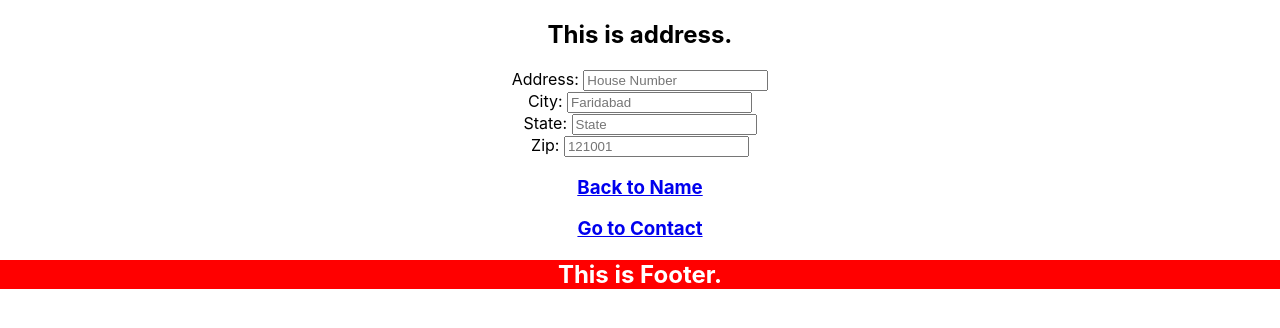
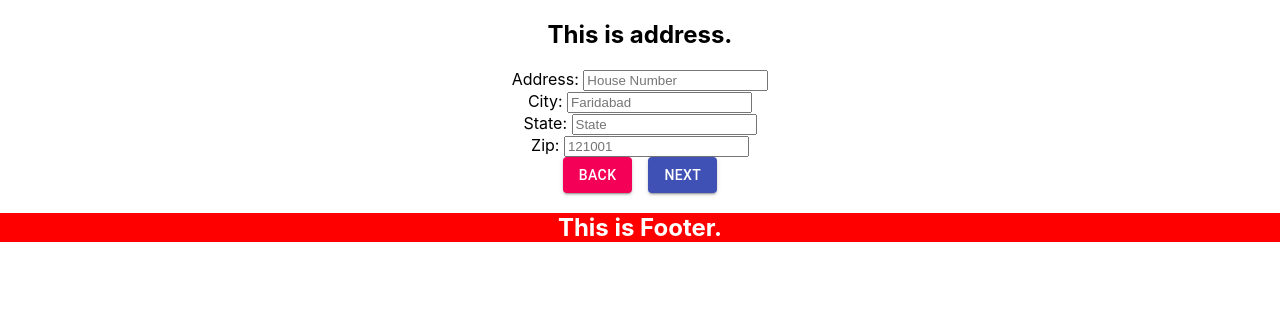
Before and after one commit to ManishS6/MultiPageForm, a React (Create React App) app: page /address in a window 1280 px wide. Shown: the top 328 px of the page. Built offline with nearby package versions, Linux system fonts and the light colour scheme.

Commit message:
material UI and live updates

```diff
--- a/package.json
+++ b/package.json
@@ -3,6 +3,8 @@
   "version": "0.1.0",
   "private": true,
   "dependencies": {
+    "@material-ui/core": "^4.12.3",
+    "@material-ui/icons": "^4.11.2",
     "@testing-library/jest-dom": "^5.16.1",
     "@testing-library/react": "^12.1.2",
     "@testing-library/user-event": "^13.5.0",
--- a/src/Components/Address.jsx
+++ b/src/Components/Address.jsx
@@ -2,6 +2,8 @@ import {Link} from 'react-router-dom';
 import { useState } from 'react';
 import { useContext } from 'react';
 import { FormContext } from './FormContext';
+import Button from "@material-ui/core/Button";
+// import TextField from "@material-ui/core/TextField";
 export default function Address(){
     const [form,setForm] = useContext(FormContext)
     const [address, setAddress] = useState('');
@@ -43,15 +45,36 @@ export default function Address(){
     return(
         <div>
             <h2>This is address.</h2>
+                {/* <TextField
+                    label="Address"
+                    name="address"
+                    value={address}
+                    onChange={updateAddress}
+                    onSelect={updateAddress}
+                    margin="normal"
+                    variant="outlined"
+                    autoComplete="off"
+                /> */}
                 Address: <input type="text" value={address} onSelect={updateAddress} onChange={updateAddress} placeholder='House Number'/> <br />
                 City: <input type="text" value={city} onSelect={updateCity} onChange={updateCity} placeholder='Faridabad'/> <br />
                 State: <input type="text" value={state} onSelect={updateState} onChange={updateState} placeholder='State'/> <br />
                 Zip: <input type="text" value={zip} onSelect={updateZip} onChange={updateZip} placeholder='121001'/> <br />
             <Link to='/'>
-                <h3>Back to Name</h3>
+                <Button
+                    color="secondary"
+                    variant="contained"
+                    style={{ marginRight: "1rem" }}
+                >
+                Back
+                </Button>
             </Link>
             <Link to='/contact'>
-                <h3>Go to Contact</h3>
+                <Button
+                color="primary"
+                variant="contained"
+                >
+                Next
+                </Button>
             </Link>
         </div>
     )
--- a/src/Components/Contact.jsx
+++ b/src/Components/Contact.jsx
@@ -2,6 +2,8 @@ import {Link} from 'react-router-dom';
 import { useState } from 'react';
 import { useContext } from 'react';
 import { FormContext } from './FormContext';
+import Button from "@material-ui/core/Button";
+
 export default function Contact(){
     const [form, setForm] = useContext(FormContext)
     const [phone, setPhone] = useState('');
@@ -28,10 +30,23 @@ export default function Contact(){
                 Phone: <input type="text" value={phone} onSelect={updatePhone} onChange={updatePhone} placeholder='+19876543211'/> <br />
                 Email: <input type="text" value={email} onSelect={updateEmail} onChange={updateEmail} placeholder='elon@musk.com'/> <br />
             <Link to='/address'>
-                <h3>Back to Address</h3>
+                {/* <h3>Back to Address</h3> */}
+                <Button
+                    color="secondary"
+                    variant="contained"
+                    style={{ marginRight: "1rem" }}
+                >
+                Back
+                </Button>
             </Link>
             <Link to='/review'>
-                <h3>Go to Review</h3>
+                {/* <h3>Go to Review</h3> */}
+                <Button
+                color="primary"
+                variant="contained"
+                >
+                Next
+                </Button>
             </Link>
         </div>
     )
--- a/src/Components/Name.jsx
+++ b/src/Components/Name.jsx
@@ -2,6 +2,7 @@ import {Link} from 'react-router-dom';
 import { useState } from 'react';
 import { useContext } from 'react';
 import { FormContext } from './FormContext';
+import Button from "@material-ui/core/Button";
 
 export default function Name(){
     const [form, setForm] = useContext(FormContext)
@@ -31,7 +32,13 @@ export default function Name(){
                 First Name: <input type="text" value={firstName} onSelect={updateFN} onChange={updateFN} placeholder='Elon'/> <br />
                 Last Name: <input type="text" value={lastName} onSelect={updateLN} onChange={updateLN} placeholder='Musk'/> <br />
             <Link to='/address'>
-                <h3>Go to Address</h3>
+                {/* <h3>Go to Address</h3> */}
+                <Button
+                color="primary"
+                variant="contained"
+                >
+                Next
+                </Button>
             </Link>
         </div>
     )
--- a/src/Components/Review.jsx
+++ b/src/Components/Review.jsx
@@ -1,11 +1,19 @@
 import {Link} from 'react-router-dom';
+import Button from "@material-ui/core/Button";
 
 export default function Review(){
     return(
         <div>
             <h3>This is Review.</h3>
             <Link to='/Contact'>
-                <h3>Back to Contact</h3>
+                {/* <h3>Back to Contact</h3> */}
+                <Button
+                    color="secondary"
+                    variant="contained"
+                    style={{ marginRight: "1rem" }}
+                >
+                Back
+                </Button>
             </Link>
         </div>
     )
```
Also changed, not shown: 1 other file (tests, documents, lock files or other folders).
